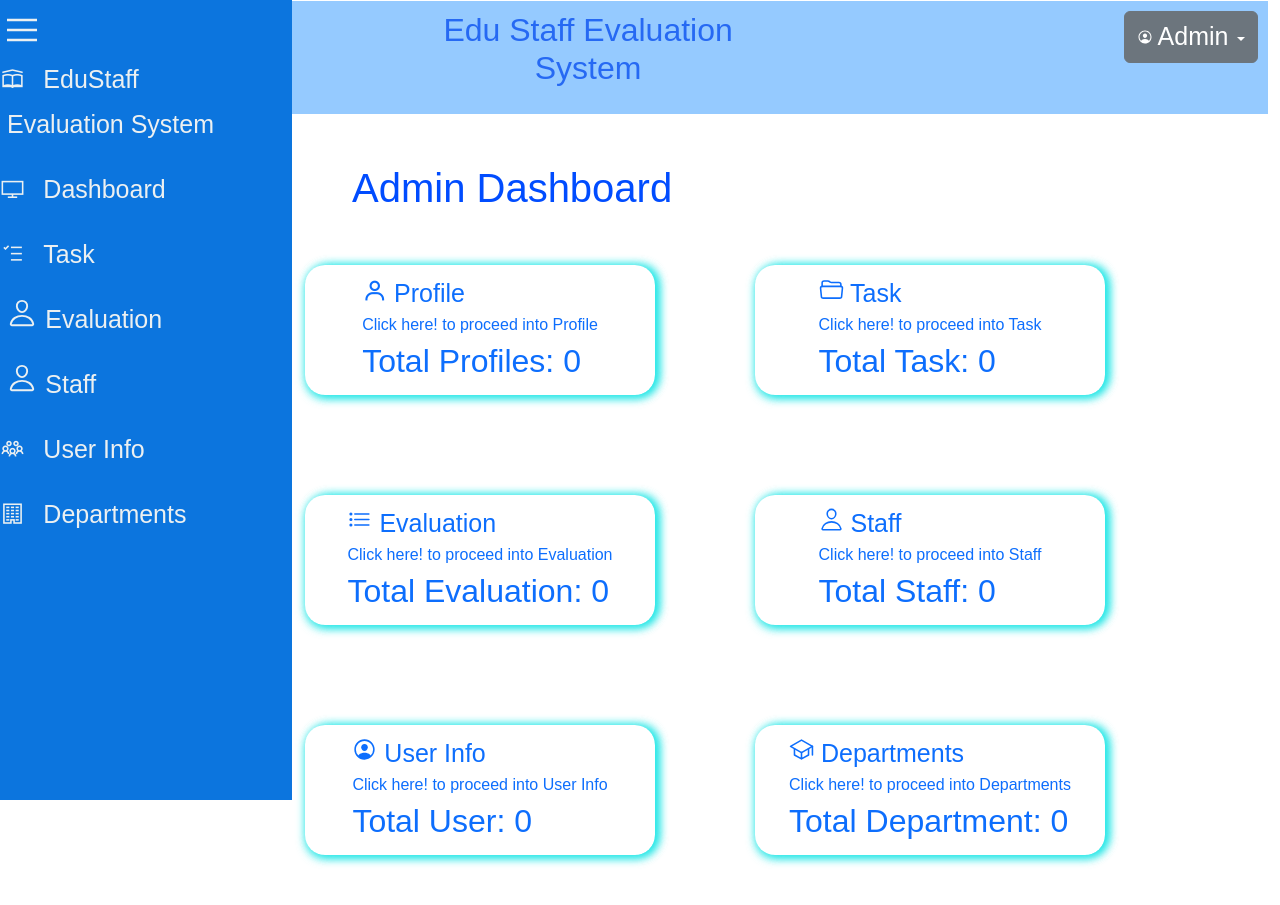
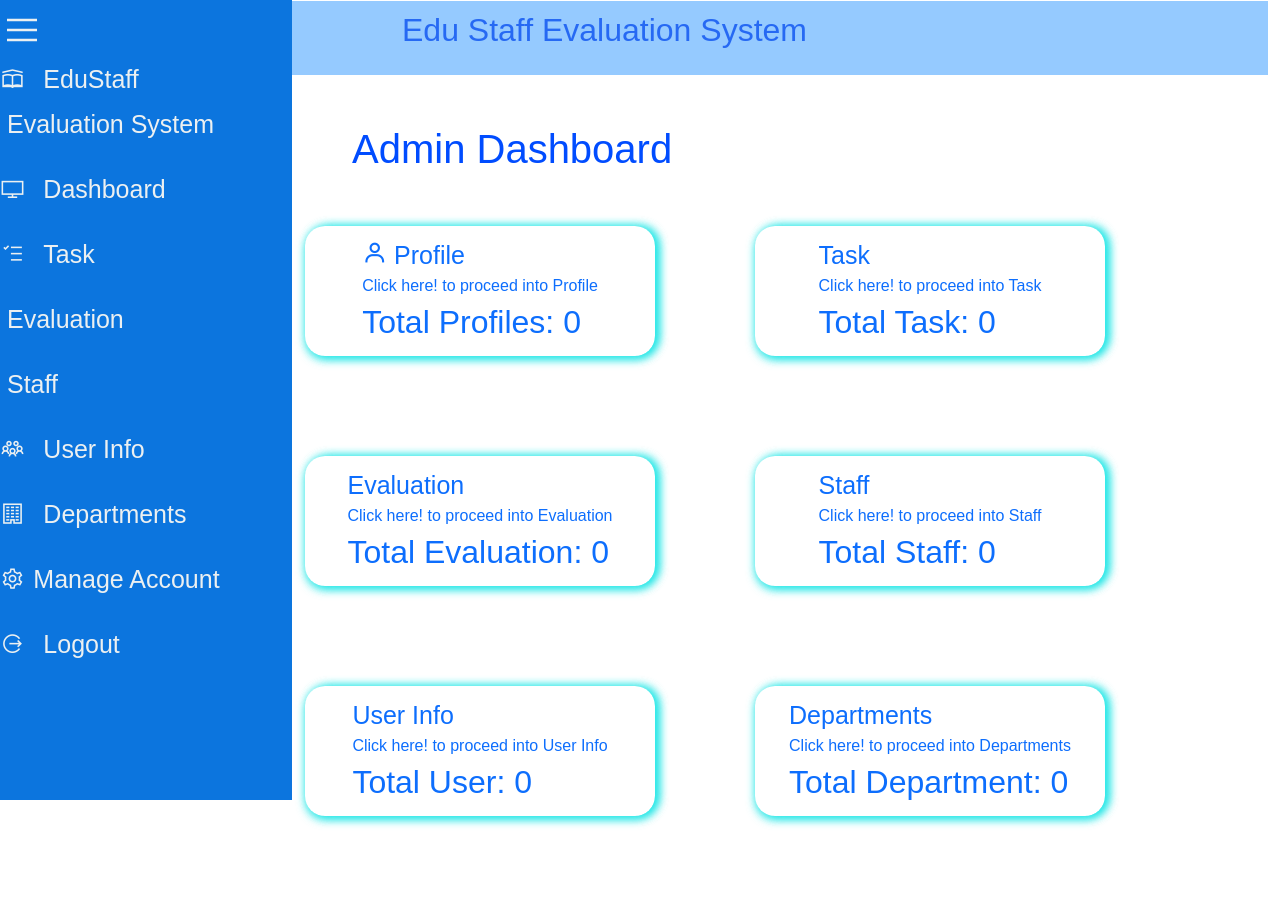
Before and after one commit to LobLee/Edu_Staff_Evaluation_System, a PHP site: page /admin.php in a window 1280 px wide. After the commit the page ends 827 px from the top, so only its background shows below. Run offline with PHP 8.4, Linux system fonts and the light colour scheme; data that the repository does not hold is empty; some libraries are stand-ins or nearby versions.

Commit message:
kulang pa talaga

```diff
--- a/Include/ad_sidebar.php
+++ b/Include/ad_sidebar.php
@@ -1,3 +1,4 @@
+
 <!DOCTYPE html>
 <html lang="en">
 <head>
@@ -68,11 +69,34 @@
                         <span class="title">Departments</span>
                     </a>
                 </li>
+
+                <li>
+                    <a href="manage_account.php">
+                        <span class="icon"><i class="las la-cog"></i>
+                        <span class="title">Manage Account</span>
+                    </a>
+                </li>
+
+                <li>
+                    <a href="index.php">
+                        <span class="icon"><i class="las la-sign-out-alt"></i></span>
+                        <span class="title">Logout</span>
+                    </a>
+                </li>
+
                 </ul>
             </div>
         </div>
     </div>
-    <?php include("Include/manage_account.php");?>
+
+    <!-- Main Content -->
+   <div class="main">
+        <div class="topbar">
+            <div class="h2">
+                <h2>Edu Staff Evaluation System</h2>
+            </div>
+        </div>
+    </div>
     <script>
          // Menu Toggle
          let toggle = document.querySelector('.toggle');
--- a/Include/manage_account.php
+++ /dev/null
@@ -1,185 +0,0 @@
-<?php
-
-class Users {
-    private $conn;
-
-    public function __construct($conn) {
-        $this->conn = $conn;
-    }
-
-    public function getUserList() {
-        $query = "SELECT * FROM users";
-        $result = $this->conn->query($query);
-
-        if ($result->num_rows > 0) {
-            $userList = [];
-            while ($row = $result->fetch_assoc()) {
-                $userList[] = $row;
-            }
-            return $userList;
-        } else {
-            return [];
-        }
-    }
-
-    public function editUser($userId, $newValues) {
-        $userId = $this->conn->real_escape_string($userId);
-
-        // Construct the SET part of the SQL query
-        $setValues = [];
-        foreach ($newValues as $key => $value) {
-            $setValues[] = "$key = '$value'";
-        }
-        $setClause = implode(', ', $setValues);
-
-        $query = "UPDATE users SET $setClause WHERE id = $userId";
-        $result = $this->conn->query($query);
-
-        return $result;
-    }
-}
-
-$user = new Users($conn);
-
-// Check if the form is submitted for editing
-if ($_SERVER['REQUEST_METHOD'] === 'POST' && isset($_POST['save_changes'])) {
-    // Form submitted for editing staff
-    $editId = isset($_POST['edit_id']) ? $_POST['edit_id'] : '';
-    $editFirstName = isset($_POST['edit_first_name']) ? $_POST['edit_first_name'] : '';
-    $editMiddleName = isset($_POST['edit_middle_name']) ? $_POST['edit_middle_name'] : '';
-    $editLastName = isset($_POST['edit_last_name']) ? $_POST['edit_last_name'] : '';
-    $editEmail = isset($_POST['edit_email']) ? $_POST['edit_email'] : '';
-    $editPassword = isset($_POST['edit_password']) ? $_POST['edit_password'] : '';
-    $editAvatar = isset($_POST['edit_avatar']) ? $_POST['edit_avatar'] : '';
-
-    // Call the editUser method
-    $editResult = $user->editUser($editId, [
-        'first_name' => $editFirstName,
-        'middle_name' => $editMiddleName,
-        'last_name' => $editLastName,
-        'email' => $editEmail,
-        'password' => $editPassword,
-        'avatar' => $editAvatar,
-    ]);
-
-    if ($editResult) {
-        // Data edited successfully, redirect or show a success message
-        header("Location: manage_account.php?success=1");
-        exit();
-    } else {
-        // Log the error for reference
-        error_log("Error editing user: " . $conn->error);
-        // Display a user-friendly message
-        $error_message = "Error editing user. Please try again later.";
-    }
-}
-
-$userList = $user->getUserList();
-?>
-
-<!DOCTYPE html>
-<html lang="en">
-<head>
-    <meta charset="UTF-8">
-    <meta name="viewport" content="width=device-width, initial-scale=1.0">
-    <title>Edustaff Evaluate System</title>
-    <link rel="stylesheet" href="Assets/css/new.css"/>
-    <link href="https://cdn.jsdelivr.net/npm/bootstrap@5.3.2/dist/css/bootstrap.min.css" rel="stylesheet">
-    <link rel="stylesheet" href="https://maxst.icons8.com/vue-static/landings/line-awesome/line-awesome/1.3.0/css/line-awesome.min.css">
-    <link rel="preconnect" href="https://fonts.googleapis.com">
-    <link rel="preconnect" href="https://fonts.gstatic.com" crossorigin>
-    <link href="https://fonts.googleapis.com/css2?family=Comfortaa&family=Nosifer&family=Playfair+Display&display=swap" rel="stylesheet">
-</head>
-<body>
-    <!-- Main Content -->
-
-    <div class="main">
-        <div class="topbar">
-            <div class="h2">
-                <h2>Edu Staff Evaluation System</h2>
-            </div>
-            <div class="drop">
-                <button class="btn btn-secondary dropdown-toggle" type="button" id="dropdownMenuButton" data-toggle="dropdown" aria-haspopup="true" aria-expanded="false">
-                    <ion-icon name="person-circle-outline"></ion-icon>
-                    <span id="profileTitle" class="title"></span>
-                </button>
-                <div class="dropdown-menu" aria-labelledby="dropdownMenuButton">
-                    <a class="dropdown-item" href="#" data-toggle="modal" data-target="#editUserModal"><i class="las la-cog"></i>Manage Account</a>
-                    <a href="index.php" class="log-icon"><i class="las la-sign-out-alt"></i>Logout</a>
-                </div>
-            </div>
-        </div>
-
-
-    <table class="table">
-        <tbody>
-            <?php if (!empty($userList)) : ?>
-            <?php foreach ($userList as $index => $user) : ?>
-
-
-            <!-- Edit User Modal -->
-            <div class="modal fade" id="editUserModal<?= $user['id'] ?>" tabindex="-1" role="dialog" aria-labelledby="editUserModalLabel<?= $user['id'] ?>" aria-hidden="true">
-                <div class="modal-dialog" role="document">
-                    <div class="modal-content">
-                        <div class="modal-header">
-                            <h5 class="modal-title" id="editUserModalLabel<?= $user['id'] ?>">Manage Account</h5>
-                            <button type="button" class="close" data-dismiss="modal" aria-label="Close">
-                                <span aria-hidden="true">&times;</span>
-                            </button>
-                        </div>
-                        <div class="modal-body">
-                            <form id="editUserForm<?= $user['id'] ?>" action="manage_account.php" method="post">
-                                <input type="hidden" name="edit_id" value="<?= $user['id'] ?>">
-                                <div class="form-group">
-                                    <label for="edit_first_name">First Name:</label>
-                                    <input type="text" class="form-control" name="edit_first_name" value="<?= $user['first_name'] ?? '' ?>" required>
-                                </div>
-                                <div class="form-group">
-                                    <label for="edit_middle_name">Middle Name:</label>
-                                    <input type="text" class="form-control" name="edit_middle_name" value="<?= $user['middle_name'] ?? '' ?>" required>
-                                </div>
-                                <div class="form-group">
-                                    <label for="edit_last_name">Last Name:</label>
-                                    <input type="text" class="form-control" name="edit_last_name" value="<?= $user['last_name'] ?? '' ?>" required>
-                                </div>
-                                <div class="form-group">
-                                    <label for="edit_email">Email:</label>
-                                    <input type="email" class="form-control" name="edit_email" value="<?= $user['email'] ?? '' ?>" required>
-                                </div>
-                                <div class="form-group">
-                                    <label for="edit_password">Password:</label>
-                                    <input type="password" class="form-control" name="edit_password" value="<?= $user['password'] ?? '' ?>">
-                                </div>
-                                <div class="form-group">
-                                    <label for="edit_avatar">Avatar:</label>
-                                    <input type="text" class="form-control" name="edit_avatar" value="<?= $user['avatar'] ?? '' ?>" required>
-                                </div>
-                            </form>
-                        </div>
-                        <div class="modal-footer">
-                            <button type="submit" class="btn btn-primary" form="editUserForm<?= $user['id'] ?>" name="save_changes">Save Changes</button>
-                            <button type="button" class="btn btn-secondary" data-dismiss="modal">Close</button>
-                        </div>
-                    </div>
-                </div>
-            </div>
-            <?php endforeach; ?>
-            <?php endif; ?>
-        </tbody>
-    </table>
-    </div>
-    <!-- Bootstrap JS and Ionicons -->
-    <script src="https://code.jquery.com/jquery-3.6.4.slim.min.js"></script>
-    <script src="https://cdn.jsdelivr.net/npm/bootstrap@5.3.2/dist/js/bootstrap.bundle.min.js"></script>
-    <script type="module" src="https://unpkg.com/ionicons@7.1.0/dist/ionicons/ionicons.esm.js"></script>
-    <script nomodule src="https://unpkg.com/ionicons@7.1.0/dist/ionicons/ionicons.js"></script>
-
-    <script>
-        // Assume you have a variable called userFirstName with the user's first name
-        var userFirstName = "Admin"; // Replace this with the actual first name
-
-        // Update the title dynamically
-        document.getElementById("profileTitle").innerText = "" + userFirstName;
-    </script>
-</body>
-</html>
```
Also changed, not shown: manage_account.php (added, +219 -0 lines).
